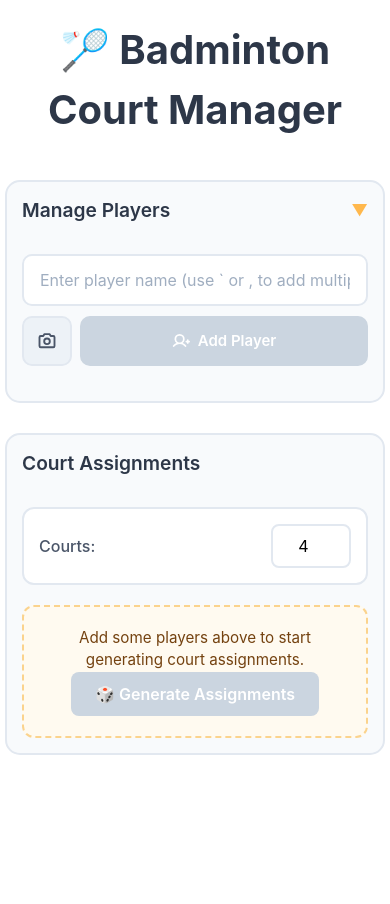
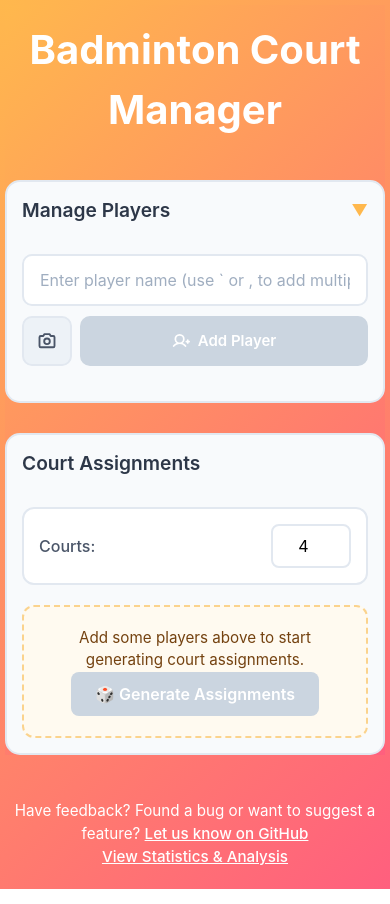
Before and after one commit to sylhare/Badminton, a React (Vite) app: page / in a window 390 px wide. Built offline with nearby package versions, Linux system fonts and the light colour scheme.

Commit message:
Set background to orange gradient

```diff
--- a/src/App.css
+++ b/src/App.css
@@ -1507,27 +1507,24 @@ h1 {
 
 @media (max-width: 768px) {
     .app {
-        background: white;
         padding: 0;
-        min-height: 100vh;
     }
 
     .main-container {
-        padding: 15px 0;
+        background: linear-gradient(135deg, var(--color-primary-start) 0%, var(--color-primary-end) 100%);
+        padding: 15px 0 0 0;
         margin: 0;
         width: 100%;
         border-radius: 0;
         box-shadow: none;
     }
 
-    .app-footer {
-        color: var(--color-primary);
-        margin-top: 0;
-        padding-top: 0;
-    }
-
-    .app-footer a {
-        color: var(--color-primary);
+    h1 {
+        color: white;
+    }
+
+    .title-emoji {
+        display: none;
     }
 
     .modal-content {
--- a/src/App.tsx
+++ b/src/App.tsx
@@ -157,7 +157,7 @@ function App(): React.ReactElement {
   return (
     <div className="app">
       <div className="container main-container">
-        <h1>🏸 Badminton Court Manager</h1>
+        <h1><span className="title-emoji">🏸 </span>Badminton Court Manager</h1>
 
         {/* Manage Players Section - Collapsible */}
         <div
```
